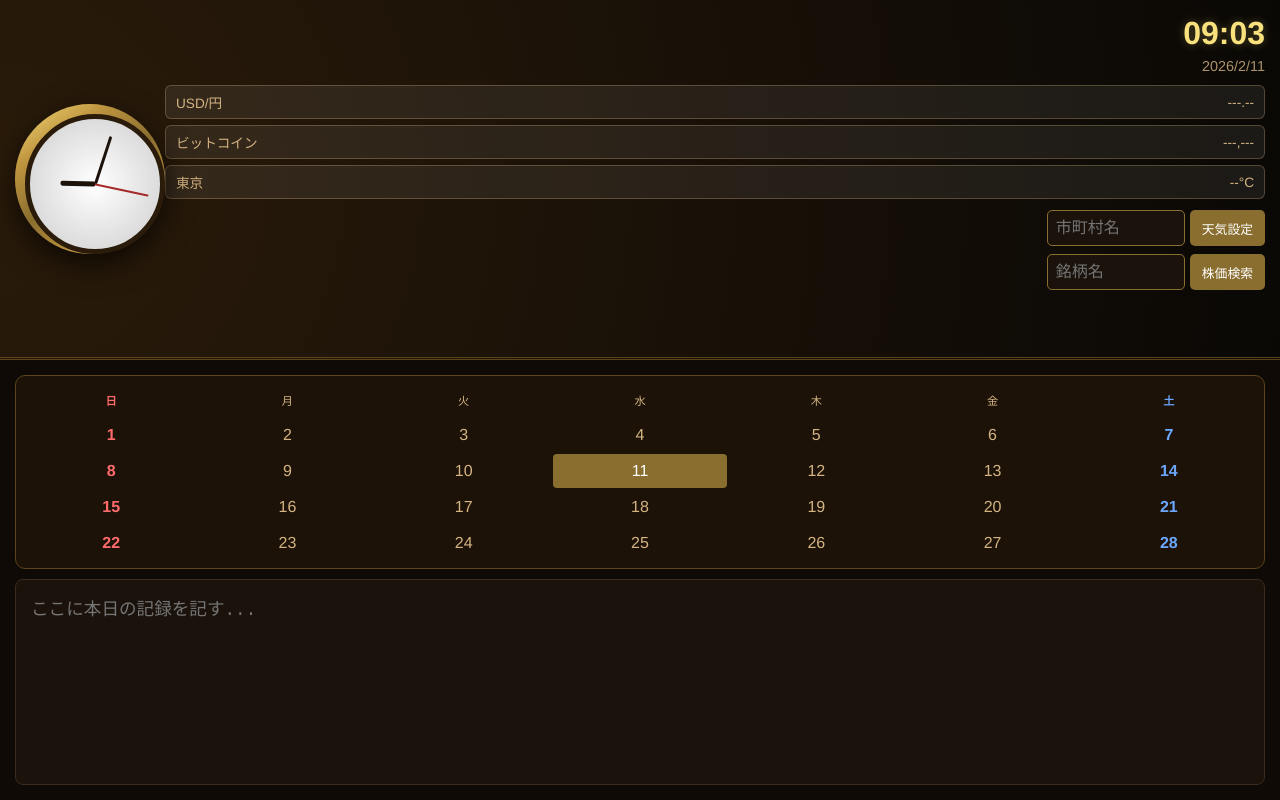
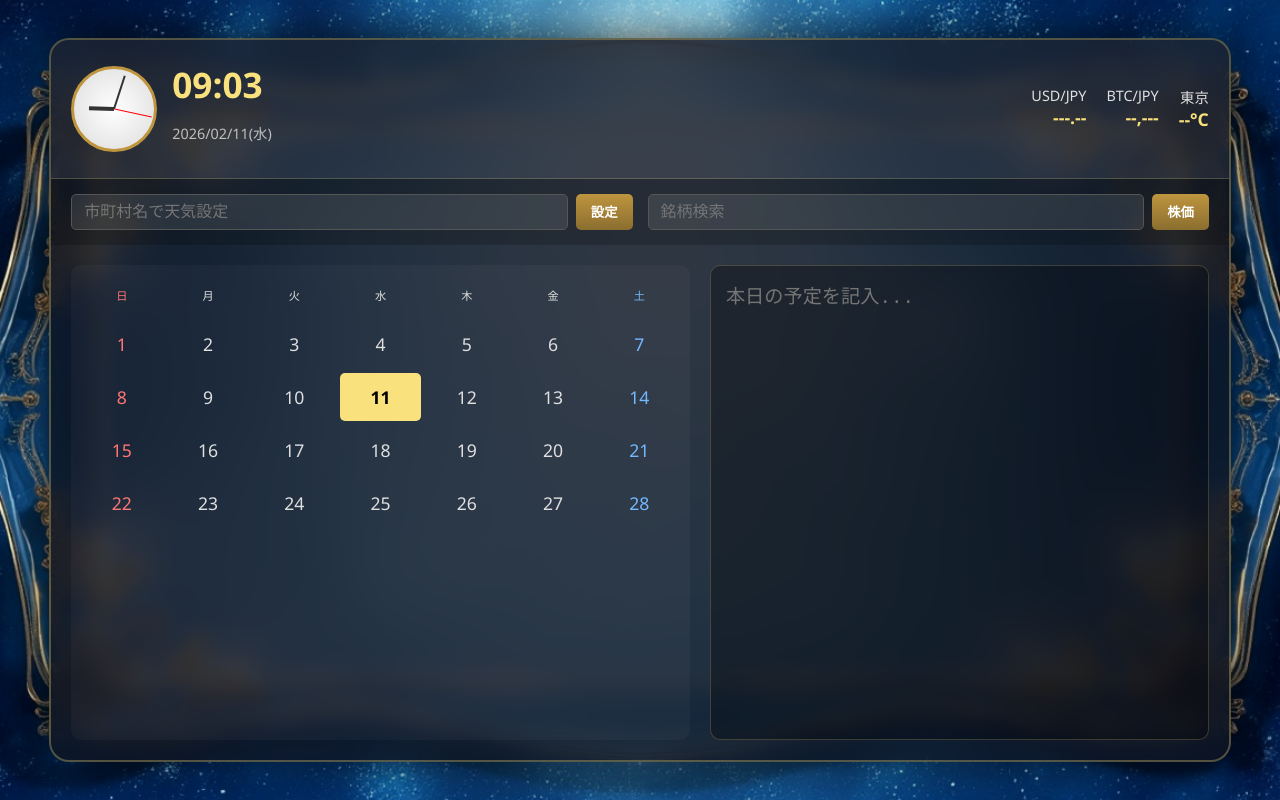
Before and after one commit to rakuda0001/my-artclock3-app, a plain HTML site: page index.html in a window 1280 px wide. Drawn offline with Linux system fonts and the light colour scheme; no server answers.

Commit message:
Update index.html

```diff
--- a/index.html
+++ b/index.html
@@ -3,299 +3,257 @@
 <head>
     <meta charset="UTF-8">
     <meta name="viewport" content="width=device-width, initial-scale=1.0, maximum-scale=1.0, user-scalable=no">
-    <title>Museum Executive Clock</title>
+    <title>Stellar Executive Dash</title>
     <style>
         :root {
-            --gold: linear-gradient(145deg, #f9e17d, #bf953f, #8a6e2f, #bf953f, #f9e17d);
-            --marble: radial-gradient(circle at center, #ffffff 0%, #dcdcdc 70%, #c0c0c0 100%);
-            --bg-dark: #0a0805;
+            --panel-bg: rgba(13, 20, 35, 0.85);
+            --accent-gold: #f9e17d;
+            --text-main: #e0e0e0;
         }
 
         body {
-            background: var(--bg-dark);
-            color: #d4b483;
-            font-family: 'Helvetica Neue', Arial, 'Hiragino Sans', sans-serif;
+            background: #050a15;
+            /* 背景にイラストを設定（URLはあなたのGitHub上のパスや画像URLに差し替え可能） */
+            background-image: url('background.png');
+            background-size: cover;
+            background-position: center;
+            background-attachment: fixed;
+            color: var(--text-main);
+            font-family: 'Segoe UI', Roboto, Helvetica, Arial, sans-serif;
+            margin: 0;
             display: flex;
-            flex-direction: column;
+            justify-content: center;
+            align-items: center;
             height: 100vh;
-            margin: 0;
-            padding: 0;
             overflow: hidden;
         }
 
-        /* --- 上部セクション --- */
-        .top-section {
-            flex: none;
-            height: 45vh;
+        /* メインの大型操作パネル */
+        .main-container {
+            width: 92vw;
+            height: 90vh;
+            background: var(--panel-bg);
+            backdrop-filter: blur(10px);
+            border: 2px solid rgba(249, 225, 125, 0.3);
+            border-radius: 20px;
             display: flex;
-            background: radial-gradient(circle at 0% 50%, #2a1b0a 0%, #0a0805 100%);
-            border-bottom: 3px double #5c441a;
-            padding: 15px;
-            box-sizing: border-box;
+            flex-direction: column;
+            box-shadow: 0 0 50px rgba(0,0,0,0.8);
+            overflow: hidden;
         }
 
-        .museum-frame {
-            position: relative;
-            width: 130px;
-            height: 130px;
-            padding: 10px;
-            background: var(--gold);
-            border-radius: 50%;
-            align-self: center;
-            box-shadow: 0 10px 30px rgba(0,0,0,0.7);
-        }
-
-        .clock-face {
-            width: 100%; height: 100%;
-            background: var(--marble);
-            border-radius: 50%;
-            border: 5px solid #2a1b0a;
-            position: relative;
-        }
-
-        .hand { position: absolute; bottom: 50%; left: 50%; transform-origin: bottom; background: #1a120b; border-radius: 2px; }
-        .hour { width: 5px; height: 35px; margin-left: -2.5px; z-index: 3; }
-        .minute { width: 3px; height: 50px; margin-left: -1.5px; z-index: 4; }
-        .second { width: 1.5px; height: 55px; margin-left: -0.75px; background: #a52a2a; z-index: 5; }
-
-        .info-panel {
-            flex: 1;
-            display: flex;
-            flex-direction: column;
-            align-items: flex-end;
-            gap: 6px;
-        }
-
-        #digital-clock { font-size: 2rem; font-weight: bold; color: #f9e17d; text-shadow: 0 0 10px rgba(249,225,125,0.3); }
-        #digital-date { font-size: 0.9rem; opacity: 0.8; margin-bottom: 5px; }
-
-        .market-panel {
-            width: 100%;
-            display: flex;
-            flex-direction: column;
-            gap: 6px;
-        }
-
-        .data-row {
-            background: rgba(255,255,255,0.07);
-            padding: 6px 10px;
-            border-radius: 6px;
-            border: 1px solid rgba(212, 180, 131, 0.3);
+        /* 上部：時計・相場エリア */
+        .header-section {
+            padding: 20px;
             display: flex;
             justify-content: space-between;
             align-items: center;
-            font-size: 0.85rem;
+            border-bottom: 1px solid rgba(249, 225, 125, 0.2);
+            background: rgba(255, 255, 255, 0.05);
         }
 
-        .search-container {
+        .clock-box { display: flex; align-items: center; gap: 15px; }
+        .analog-clock {
+            width: 80px; height: 80px;
+            background: radial-gradient(circle, #fff 0%, #dcdcdc 100%);
+            border-radius: 50%;
+            border: 3px solid #bf953f;
+            position: relative;
+        }
+        .hand { position: absolute; bottom: 50%; left: 50%; transform-origin: bottom; background: #333; }
+        .hour { width: 4px; height: 25px; margin-left: -2px; }
+        .minute { width: 2px; height: 35px; margin-left: -1px; }
+        .second { width: 1px; height: 38px; background: red; }
+
+        .digital-info { text-align: left; }
+        #time-digit { font-size: 2.2rem; font-weight: bold; color: var(--accent-gold); margin: 0; }
+        #date-digit { font-size: 0.9rem; opacity: 0.8; }
+
+        .market-info { display: flex; gap: 20px; font-size: 0.9rem; }
+        .market-item { text-align: right; }
+        .val { display: block; color: var(--accent-gold); font-weight: bold; font-size: 1.1rem; }
+
+        /* 中部：検索エリア */
+        .search-bar {
+            padding: 15px 20px;
             display: flex;
-            flex-direction: column;
-            gap: 8px;
-            width: 100%;
-            margin-top: 5px;
+            gap: 15px;
+            background: rgba(0,0,0,0.2);
+        }
+        .input-group { flex: 1; display: flex; gap: 8px; }
+        input {
+            flex: 1;
+            background: rgba(255,255,255,0.1);
+            border: 1px solid #555;
+            border-radius: 5px;
+            color: #fff;
+            padding: 8px 12px;
+            font-size: 1rem;
+        }
+        button {
+            background: linear-gradient(to bottom, #bf953f, #8a6e2f);
+            border: none;
+            color: #fff;
+            padding: 8px 15px;
+            border-radius: 5px;
+            cursor: pointer;
+            font-weight: bold;
         }
 
-        .input-group {
+        /* 下部：カレンダー・スケジュール */
+        .content-section {
+            flex: 1;
             display: flex;
-            gap: 5px;
-            width: 100%;
-            justify-content: flex-end;
+            padding: 20px;
+            gap: 20px;
+            overflow: hidden;
+        }
+        .cal-box { flex: 1.2; background: rgba(255,255,255,0.03); border-radius: 10px; padding: 10px; }
+        .note-box { flex: 1; display: flex; flex-direction: column; }
+
+        #calendar-grid { display: grid; grid-template-columns: repeat(7, 1fr); gap: 5px; text-align: center; }
+        .d-cell { padding: 12px 0; font-size: 1.1rem; border-radius: 5px; cursor: pointer; }
+        .sun { color: #ff7675; } .sat { color: #74b9ff; }
+        .today { background: var(--accent-gold); color: #000; font-weight: bold; }
+
+        textarea {
+            flex: 1;
+            background: rgba(0,0,0,0.3);
+            border: 1px solid rgba(249, 225, 125, 0.2);
+            border-radius: 10px;
+            color: #f4e4bc;
+            padding: 15px;
+            font-size: 1.2rem;
+            resize: none;
+            outline: none;
         }
 
-        input {
-            background: #1a120b;
-            border: 1px solid #8a6e2f;
-            color: #fff;
-            font-size: 1rem; /* スマホでズームされないサイズ */
-            padding: 8px;
-            border-radius: 5px;
-            width: 120px; /* 入力欄を大きく */
-        }
-
-        .action-btn {
-            background: #8a6e2f;
-            color: #fff;
-            border: none;
-            font-size: 0.8rem;
-            padding: 8px 12px;
-            border-radius: 5px;
-            white-space: nowrap;
-        }
-
-        /* --- 下部セクション --- */
-        .schedule-section {
-            flex: 1;
-            padding: 15px;
-            display: flex;
-            flex-direction: column;
-            background: #0f0a05;
-            gap: 10px;
-        }
-
-        .calendar-card {
-            background: rgba(42, 27, 10, 0.5);
-            border: 1px solid #5c441a;
-            padding: 8px;
-            border-radius: 10px;
-        }
-
-        .calendar-grid { display: grid; grid-template-columns: repeat(7, 1fr); gap: 2px; text-align: center; }
-        .day { padding: 8px 0; font-size: 1rem; cursor: pointer; border-radius: 4px; }
-        .sun { color: #ff6b6b; font-weight: bold; }
-        .sat { color: #6ba6ff; font-weight: bold; }
-        .today { background: #8a6e2f; color: white; }
-
-        #note-area {
-            flex: 1;
-            background: #1a120b;
-            color: #f4e4bc;
-            border: 1px solid #3d2b1f;
-            padding: 15px;
-            font-size: 1.1rem;
-            border-radius: 8px;
-            outline: none;
-            resize: none;
+        @media (max-width: 800px) {
+            .main-container { height: 95vh; width: 95vw; }
+            .content-section { flex-direction: column; overflow-y: auto; }
+            .header-section { flex-direction: column; gap: 10px; }
         }
     </style>
 </head>
-<body onload="initAll()">
+<body onload="startApp()">
 
-<div class="top-section">
-    <div class="museum-frame">
-        <div class="clock-face">
-            <div class="hand hour" id="hour"></div>
-            <div class="hand minute" id="minute"></div>
-            <div class="hand second" id="second"></div>
+<div class="main-container">
+    <div class="header-section">
+        <div class="clock-box">
+            <div class="analog-clock">
+                <div class="hand hour" id="h-ptr"></div>
+                <div class="hand minute" id="m-ptr"></div>
+                <div class="hand second" id="s-ptr"></div>
+            </div>
+            <div class="digital-info">
+                <p id="time-digit">00:00</p>
+                <p id="date-digit">2026.02.11 Wed</p>
+            </div>
+        </div>
+        <div class="market-info">
+            <div class="market-item">USD/JPY <span class="val" id="rate-usd">---.--</span></div>
+            <div class="market-item">BTC/JPY <span class="val" id="rate-btc">--,---</span></div>
+            <div class="market-item"><span id="loc-label">東京</span> <span class="val" id="weather-val">--°C</span></div>
         </div>
     </div>
 
-    <div class="info-panel">
-        <div id="digital-clock">--:--</div>
-        <div id="digital-date">----/--/--</div>
+    <div class="search-bar">
+        <div class="input-group">
+            <input type="text" id="in-city" placeholder="市町村名で天気設定">
+            <button onclick="updateCity()">設定</button>
+        </div>
+        <div class="input-group">
+            <input type="text" id="in-stock" placeholder="銘柄検索">
+            <button onclick="goStock()">株価</button>
+        </div>
+    </div>
 
-        <div class="market-panel">
-            <div class="data-row"><span>USD/円</span><span id="usd-jpy">---.--</span></div>
-            <div class="data-row"><span>ビットコイン</span><span id="btc-jpy">---,---</span></div>
-            <div class="data-row">
-                <span id="location-name">東京</span>
-                <span id="weather-info">--°C</span>
-            </div>
-
-            <div class="search-container">
-                <div class="input-group">
-                    <input type="text" id="city-input" placeholder="市町村名" onkeydown="if(event.key==='Enter')searchCity()">
-                    <button class="action-btn" onclick="searchCity()">天気設定</button>
-                </div>
-                <div class="input-group">
-                    <input type="text" id="stock-input" placeholder="銘柄名" onkeydown="if(event.key==='Enter')searchStock()">
-                    <button class="action-btn" onclick="searchStock()">株価検索</button>
-                </div>
-            </div>
+    <div class="content-section">
+        <div class="cal-box">
+            <div id="calendar-grid"></div>
+        </div>
+        <div class="note-box">
+            <textarea id="main-note" placeholder="本日の予定を記入..."></textarea>
         </div>
     </div>
 </div>
 
-<div class="schedule-section">
-    <div class="calendar-card">
-        <div class="calendar-grid" id="calendar-days"></div>
-    </div>
-    <textarea id="note-area" placeholder="ここに本日の記録を記す..."></textarea>
-</div>
-
 <script>
-    function initAll() {
-        updateClock();
-        setInterval(updateClock, 1000);
-        getFinanceData();
-        setInterval(getFinanceData, 60000);
-        fetchWeather(35.68, 139.69);
-        renderCal();
+    function startApp() {
+        tick();
+        setInterval(tick, 1000);
+        fetchFinance();
+        setInterval(fetchFinance, 60000);
+        loadWeather(35.68, 139.69);
+        drawCal();
     }
 
-    function updateClock() {
-        const now = new Date();
-        const s = now.getSeconds();
-        const m = now.getMinutes();
-        const h = now.getHours();
+    function tick() {
+        const n = new Date();
+        document.getElementById('s-ptr').style.transform = `rotate(${(n.getSeconds()/60)*360}deg)`;
+        document.getElementById('m-ptr').style.transform = `rotate(${(n.getMinutes()/60)*360}deg)`;
+        document.getElementById('h-ptr').style.transform = `rotate(${(n.getHours()%12/12)*360 + (n.getMinutes()/60)*30}deg)`;
 
-        document.getElementById('second').style.transform = `rotate(${(s/60)*360}deg)`;
-        document.getElementById('minute').style.transform = `rotate(${(m/60)*360}deg)`;
-        document.getElementById('hour').style.transform = `rotate(${(h%12/12)*360 + (m/60)*30}deg)`;
-
-        document.getElementById('digital-clock').innerText =
-            String(h).padStart(2,'0') + ":" + String(m).padStart(2,'0');
-        document.getElementById('digital-date').innerText =
-            now.getFullYear() + "/" + (now.getMonth()+1) + "/" + now.getDate();
+        document.getElementById('time-digit').innerText = n.toTimeString().split(' ')[0].substring(0,5);
+        document.getElementById('date-digit').innerText = n.toLocaleDateString('ja-JP', { year:'numeric', month:'2-digit', day:'2-digit', weekday:'short' });
     }
 
-    async function getFinanceData() {
+    async function fetchFinance() {
         try {
-            const usdRes = await fetch('https://open.er-api.com/v6/latest/USD');
-            const usdData = await usdRes.json();
-            document.getElementById('usd-jpy').innerText = usdData.rates.JPY.toFixed(2);
+            const u = await fetch('https://open.er-api.com/v6/latest/USD');
+            const ud = await u.json();
+            document.getElementById('rate-usd').innerText = ud.rates.JPY.toFixed(2);
 
-            const btcRes = await fetch('https://api.coingecko.com/api/v3/simple/price?ids=bitcoin&vs_currencies=jpy');
-            const btcData = await btcRes.json();
-            document.getElementById('btc-jpy').innerText = '¥' + btcData.bitcoin.jpy.toLocaleString();
-        } catch(e) { console.error("Finance Error", e); }
+            const b = await fetch('https://api.coingecko.com/api/v3/simple/price?ids=bitcoin&vs_currencies=jpy');
+            const bd = await b.json();
+            document.getElementById('rate-btc').innerText = '¥' + bd.bitcoin.jpy.toLocaleString();
+        } catch(e) {}
     }
 
-    async function searchCity() {
-        const city = document.getElementById('city-input').value;
-        if(!city) return;
-        try {
-            const geoRes = await fetch(`https://geocoding-api.open-meteo.com/v1/search?name=${encodeURIComponent(city)}&count=1&language=ja`);
-            const geoData = await geoRes.json();
-            if(geoData.results) {
-                const { latitude, longitude, name } = geoData.results[0];
-                document.getElementById('location-name').innerText = name;
-                fetchWeather(latitude, longitude);
-            }
-        } catch(e) { console.error("Weather Search Error", e); }
+    async function updateCity() {
+        const c = document.getElementById('in-city').value;
+        if(!c) return;
+        const r = await fetch(`https://geocoding-api.open-meteo.com/v1/search?name=${encodeURIComponent(c)}&count=1&language=ja`);
+        const d = await r.json();
+        if(d.results) {
+            document.getElementById('loc-label').innerText = d.results[0].name;
+            loadWeather(d.results[0].latitude, d.results[0].longitude);
+        }
     }
 
-    async function fetchWeather(lat, lon) {
-        try {
-            const res = await fetch(`https://api.open-meteo.com/v1/forecast?latitude=${lat}&longitude=${lon}&current_weather=true`);
-            const data = await res.json();
-            document.getElementById('weather-info').innerText = `${data.current_weather.temperature}°C`;
-        } catch(e) { console.error("Weather Fetch Error", e); }
+    async function loadWeather(lat, lon) {
+        const r = await fetch(`https://api.open-meteo.com/v1/forecast?latitude=${lat}&longitude=${lon}&current_weather=true`);
+        const d = await r.json();
+        document.getElementById('weather-val').innerText = d.current_weather.temperature + '°C';
     }
 
-    function searchStock() {
-        const q = document.getElementById('stock-input').value;
-        if(q) window.open(`https://www.google.com/search?q=株価+${encodeURIComponent(q)}`, '_blank');
+    function goStock() {
+        const q = document.getElementById('in-stock').value;
+        if(q) window.open(`https://www.google.com/search?q=株価+${encodeURIComponent(q)}`);
     }
 
-    function renderCal() {
-        const grid = document.getElementById('calendar-days');
-        const now = new Date();
-        const year = now.getFullYear();
-        const month = now.getMonth();
-        const lastDate = new Date(year, month + 1, 0).getDate();
-        const firstDay = new Date(year, month, 1).getDay();
-
-        grid.innerHTML = '';
-        const weeks = ['日','月','火','水','木','金','土'];
-        weeks.forEach((w, i) => {
-            const el = document.createElement('div');
-            el.className = 'day ' + (i===0?'sun':(i===6?'sat':''));
-            el.innerText = w;
-            el.style.fontSize = '0.7rem';
-            grid.appendChild(el);
+    function drawCal() {
+        const g = document.getElementById('calendar-grid');
+        const n = new Date();
+        const last = new Date(n.getFullYear(), n.getMonth()+1, 0).getDate();
+        g.innerHTML = '';
+        ['日','月','火','水','木','金','土'].forEach((w,i) => {
+            const e = document.createElement('div');
+            e.className = 'd-cell ' + (i===0?'sun':i===6?'sat':'');
+            e.innerText = w; e.style.fontSize = '0.7rem';
+            g.appendChild(e);
         });
-
-        for(let i=0; i<firstDay; i++) grid.appendChild(document.createElement('div'));
-
-        for(let i=1; i<=lastDate; i++) {
-            const el = document.createElement('div');
-            el.className = 'day';
-            const dow = new Date(year, month, i).getDay();
-            if(dow===0) el.classList.add('sun');
-            if(dow===6) el.classList.add('sat');
-            if(i === now.getDate()) el.classList.add('today');
-            el.innerText = i;
-            grid.appendChild(el);
+        const first = new Date(n.getFullYear(), n.getMonth(), 1).getDay();
+        for(let i=0; i<first; i++) g.appendChild(document.createElement('div'));
+        for(let i=1; i<=last; i++) {
+            const e = document.createElement('div');
+            e.className = 'd-cell';
+            const dow = new Date(n.getFullYear(), n.getMonth(), i).getDay();
+            if(dow===0) e.classList.add('sun');
+            if(dow===6) e.classList.add('sat');
+            if(i===n.getDate()) e.classList.add('today');
+            e.innerText = i;
+            g.appendChild(e);
         }
     }
 </script>
```
